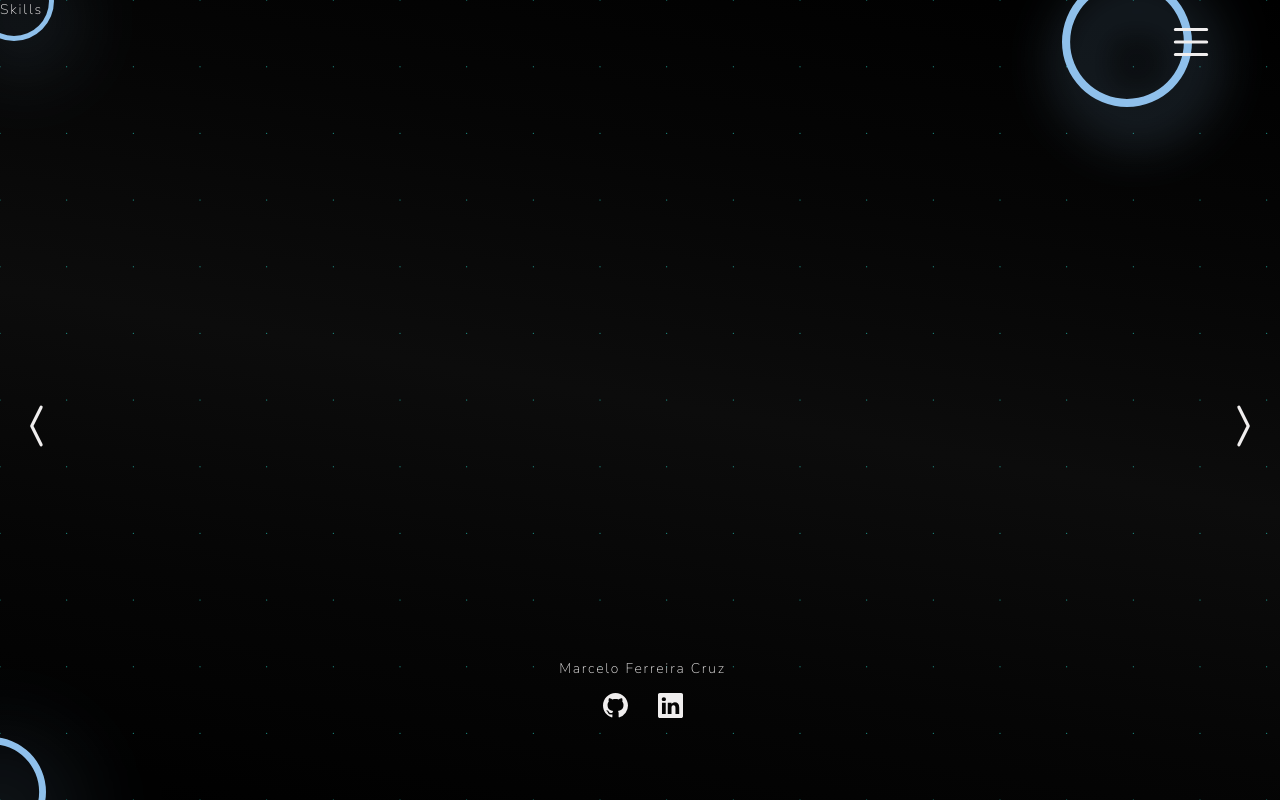
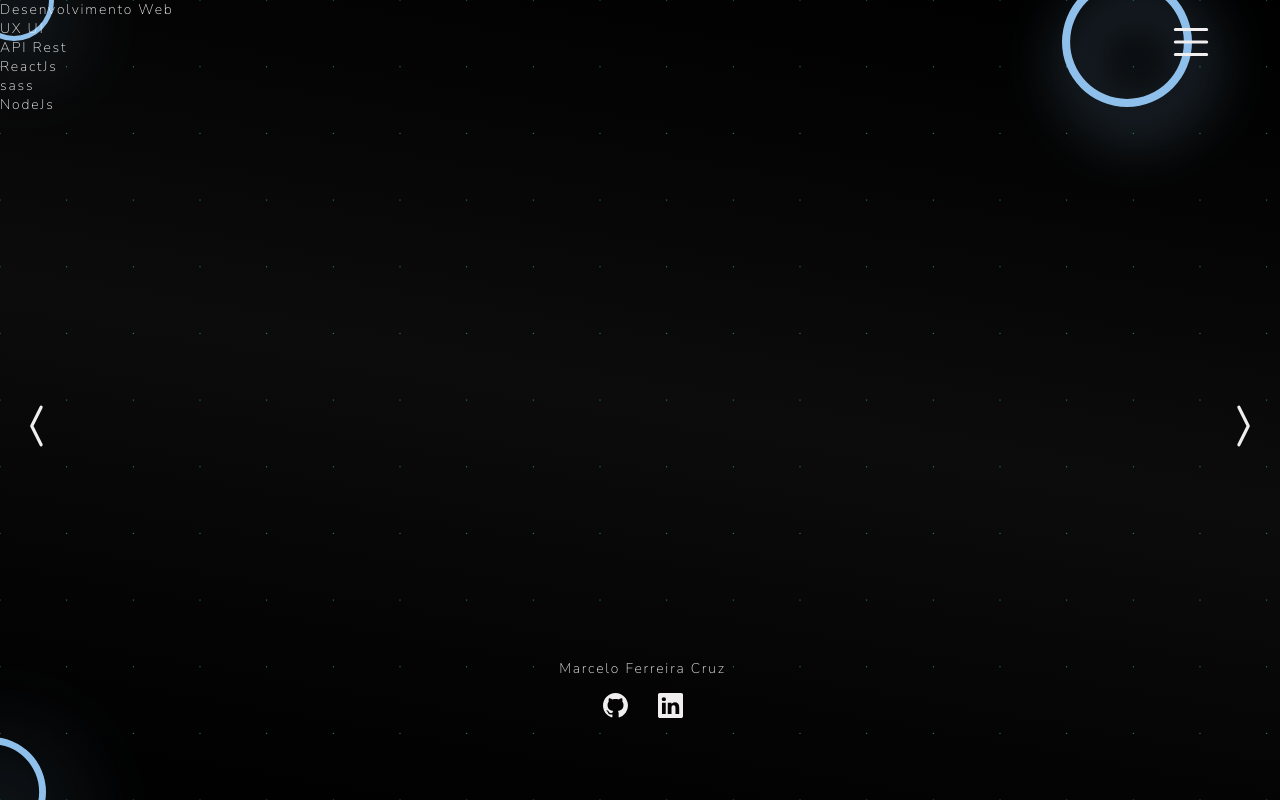
Before and after one commit to MarceloDevCruz/portfolio-reactJs, a React (Vite) app: page /skills in a window 1280 px wide. Built offline with nearby package versions, Linux system fonts and the light colour scheme; the HTML template or start-up script is replaced by a standard one.

Commit message:
coding: iniciando skills

```diff
--- a/src/components/project/Project.jsx
+++ b/src/components/project/Project.jsx
@@ -19,11 +19,15 @@ const Project = ({ project }) => {
         </div>
         <Links>
           <p>{project.about}</p>
-          {project.links.map((link, i) => (
-            <a key={i} target="_blank" href={link}>
-              {project.link_name[i]}
-            </a>
-          ))}
+          <ul>
+            {project.links.map((link, i) => (
+              <li key={i}>
+                <a target="_blank" href={link}>
+                  {project.link_name[i]}
+                </a>
+              </li>
+            ))}
+          </ul>
         </Links>
       </Container>
     </>
--- a/src/components/project/styled.js
+++ b/src/components/project/styled.js
@@ -28,8 +28,12 @@ export const Container = styled.div`
     width: 100%;
     max-height: 25vh;
 
+    @media only screen and (max-height: 1700px) {
+      max-height: 35rem;
+    }
+
     @media only screen and (max-height: 1050px) {
-      max-height: 27rem;
+      max-height: 32rem;
     }
   }
 
@@ -47,7 +51,7 @@ export const Links = styled.div`
   }
 
   a {
-    display: block;
+    display: inline-block;
     color: white;
     font-weight: 200;
     letter-spacing: 2.2px;
--- a/src/pages/about/About.jsx
+++ b/src/pages/about/About.jsx
@@ -13,11 +13,11 @@ const About = () => {
       <AboutMy>
         <h2>Guarulhos, São Paulo</h2>
         <p>
-          Olá, sou Marcelo Ferreira Cruz, um estudante de TI do Instituto
-          Federal de Educação, Ciência e Tecnologia de São Paulo (IFSP). eu
-          tenho conhecimentos sobre tecnologias como Sass, ReactJs e NodeJs, e
-          estou especializando no curso de Análise e Desenvolvimento de
-          Sistemas. Além disso, tenho grande paixão por desenvolvimento de
+          Olá, sou <strong>Marcelo Ferreira Cruz</strong>, um estudante de TI do
+          Instituto Federal de Educação, Ciência e Tecnologia de São Paulo
+          (IFSP). eu tenho conhecimentos sobre tecnologias como Sass, ReactJs e
+          NodeJs, e estou especializando no curso de Análise e Desenvolvimento
+          de Sistemas. Além disso, tenho grande paixão por desenvolvimento de
           software, o que me motiva a se aprofundar cada vez mais em meus
           estudos.
         </p>
--- a/src/pages/about/styled.js
+++ b/src/pages/about/styled.js
@@ -57,6 +57,10 @@ export const AboutMy = styled.div`
   padding: 6rem;
   animation: moveRight 0.5s ease-out;
 
+  strong {
+    font-weight: 700;
+  }
+
   @media only screen and (max-width: 900px) {
     padding: 2rem;
   }
--- a/src/pages/projects/styled.js
+++ b/src/pages/projects/styled.js
@@ -13,7 +13,11 @@ export const Container = styled.section`
     padding: 8rem 10rem 0;
   }
 
-  @media only screen and (max-width: 600px) {
+  @media only screen and (max-width: 900px) {
+    padding: 8rem 12rem 0;
+  }
+
+  @media only screen and (max-width: 700px) {
     padding: 8rem 5rem 0;
   }
 
--- a/src/pages/skills/Skills.jsx
+++ b/src/pages/skills/Skills.jsx
@@ -1,14 +1,28 @@
 import React from 'react';
 import { Link } from 'react-router-dom';
-import { Container } from './styled';
+import { Container, Hardskills, Softskills } from './styled';
 
 import Button from '../../components/buttons/Button';
 
 const Skills = () => {
   return (
     <Container>
-      {' '}
-      <div>Skills</div>{' '}
+      <Hardskills>
+        <li>Desenvolvimento Web</li>
+        <li>UX UI</li>
+        <li>API Rest</li>
+        <li>ReactJs</li>
+        <li>sass</li>
+        <li>NodeJs</li>
+      </Hardskills>
+      <Softskills>
+        <li></li>
+        <li></li>
+        <li></li>
+        <li></li>
+        <li></li>
+        <li></li>
+      </Softskills>
       <Link to="/">
         <Button side={'left'} />
       </Link>
--- a/src/pages/skills/styled.js
+++ b/src/pages/skills/styled.js
@@ -3,3 +3,7 @@ import styled from 'styled-components';
 export const Container = styled.section`
   grid-row: 1/2;
 `;
+
+export const Hardskills = styled.ul``;
+
+export const Softskills = styled.ul``;
```
